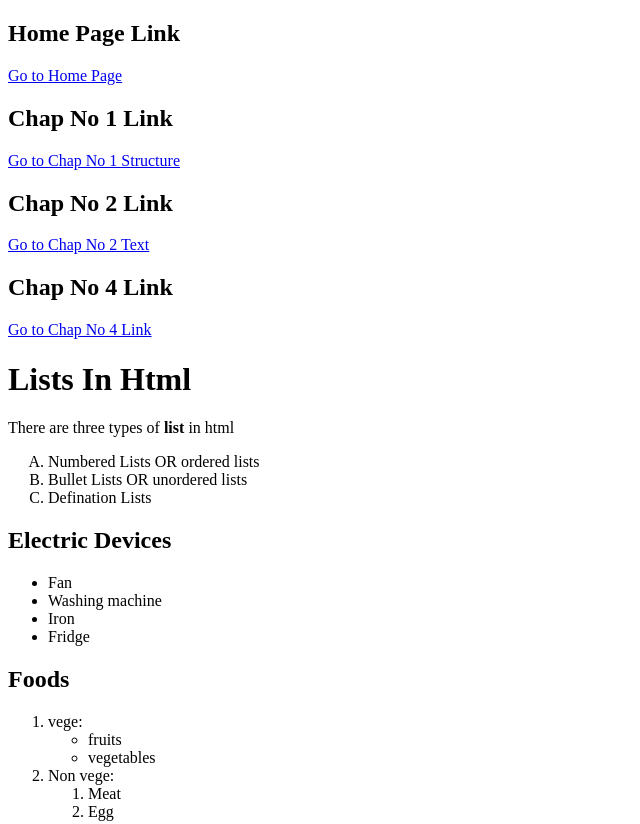
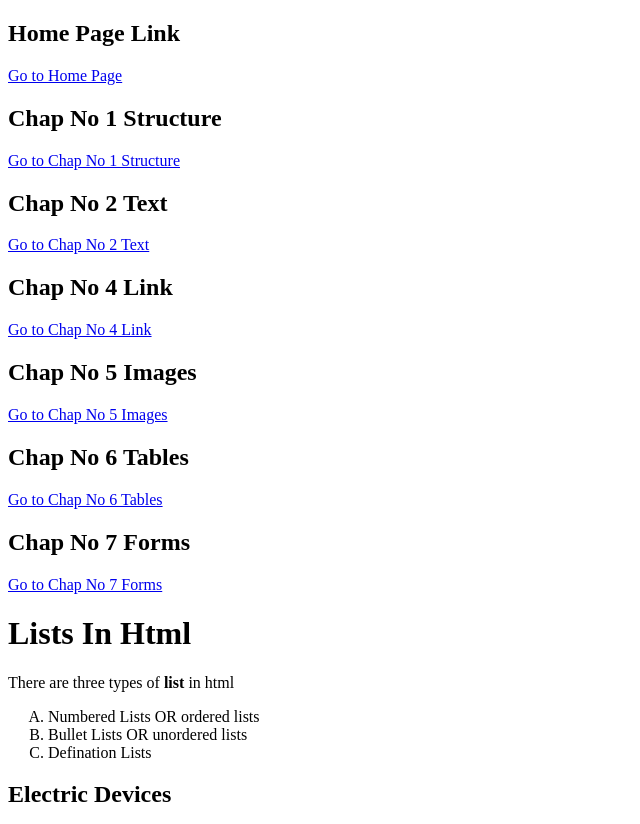
Before and after one commit to ahabsheikh17/practicehtml, a plain HTML site: page chap 3 list/list.html in a window 1280 px wide. Shown: the top 824 px of the page, without its empty margins (0-640 px from the left). Drawn offline with Linux system fonts and the light colour scheme.

Commit message:
Update list.html

```diff
--- a/chap 3 list/list.html
+++ b/chap 3 list/list.html
@@ -10,18 +10,31 @@
 
     <a href="./../index.html">Go to Home Page</a> <br />
 
-    <h2>Chap No 1 Link</h2>
+    <h2>Chap No 1 Structure</h2>
 
     <a href="./../chap 1 structure/heading.html">Go to Chap No 1 Structure</a>
     <br />
 
-    <h2>Chap No 2 Link</h2>
+    <h2>Chap No 2 Text</h2>
 
     <a href="./../chap 2 text/text.html">Go to Chap No 2 Text</a> <br />
 
     <h2>Chap No 4 Link</h2>
 
     <a href="./../chap no 4 link/link.html">Go to Chap No 4 Link</a> <br />
+
+    <h2>Chap No 5 Images</h2>
+
+    <a href="./../chap no 5 images/images.html">Go to Chap No 5 Images</a> <br />
+
+    <h2>Chap No 6 Tables</h2>
+
+    <a href="./../chap no 6 tables/table.html">Go to Chap No 6 Tables</a> <br />
+
+    <h2>Chap No 7 Forms</h2>
+
+    <a href="./../chap no 7 forms/form.html">Go to Chap No 7 Forms</a> <br />
+
 
     <h1>Lists In Html</h1>
     <p>There are three types of <b>list</b> in html</p>
```
